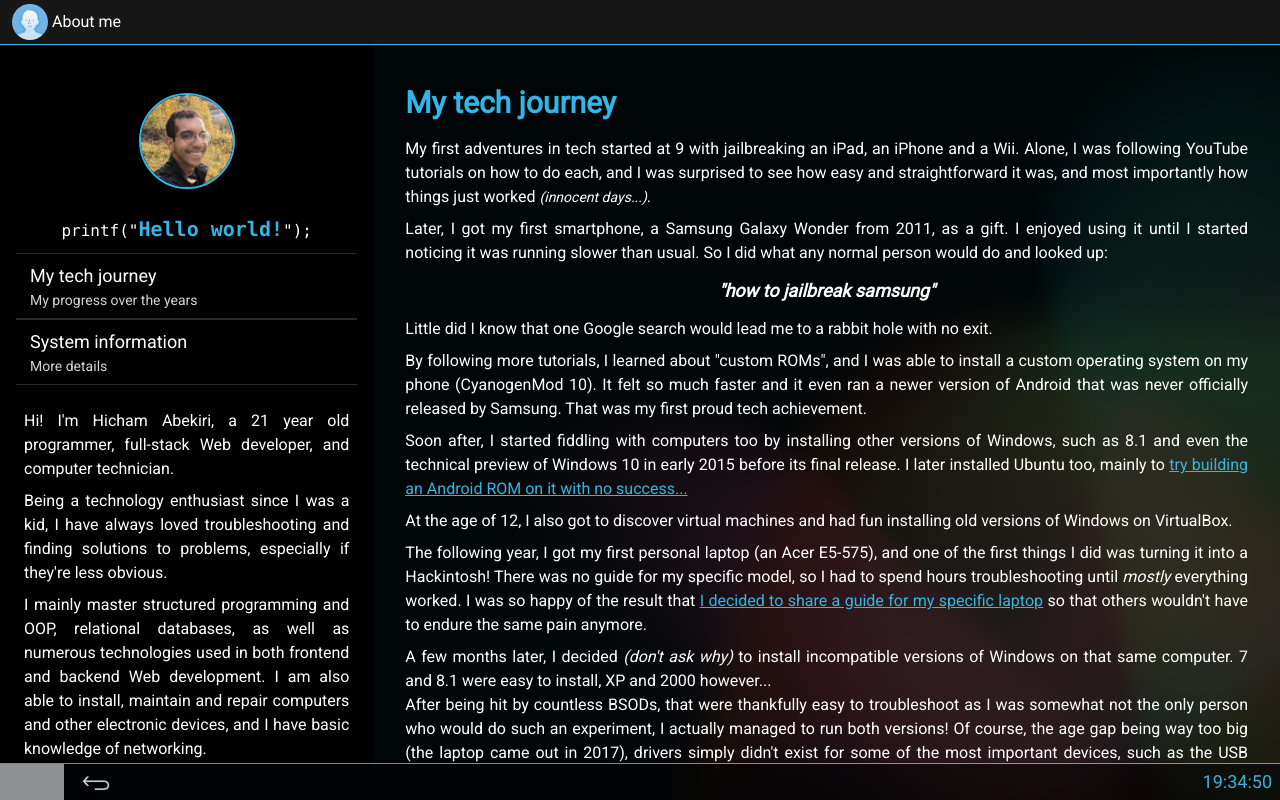
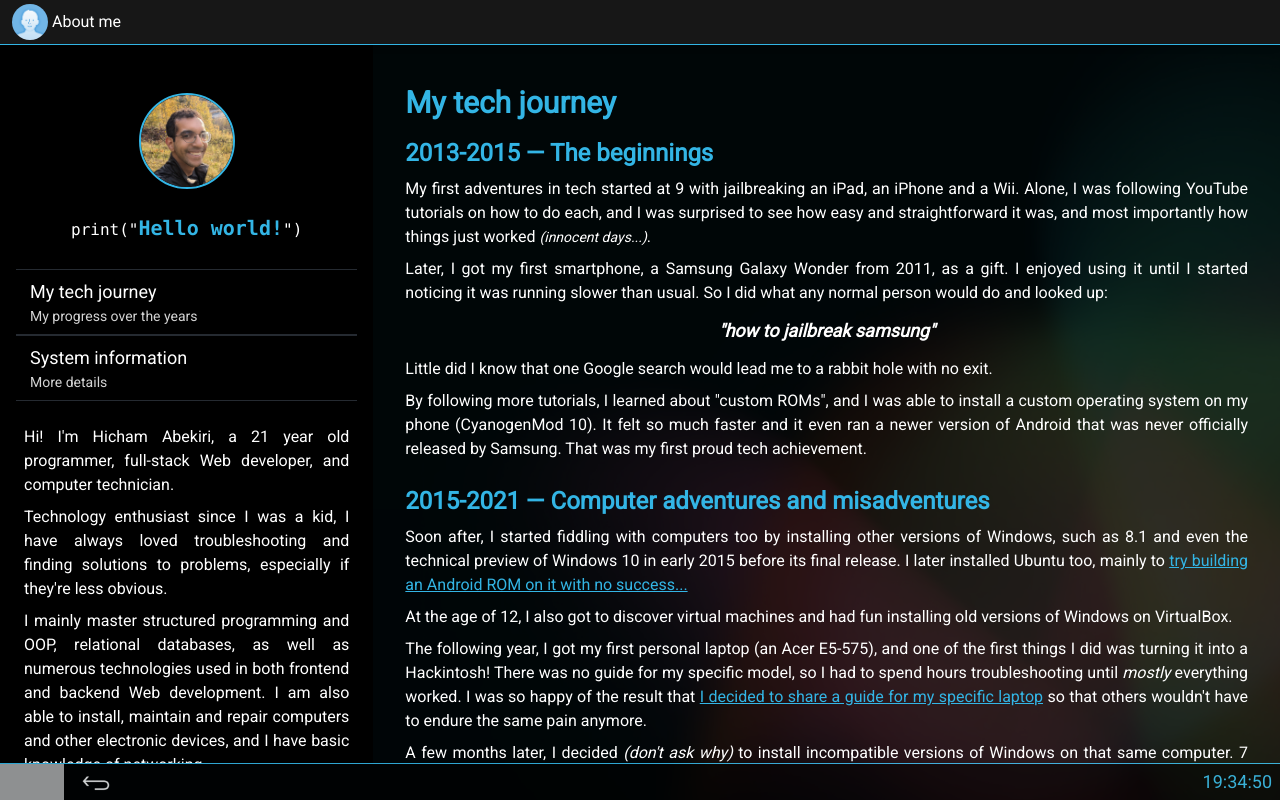
Before and after one commit to itshichabk/holofolio, a Next.js app: page /aboutme/timeline in a window 1280 px wide. Built offline with nearby package versions, Linux system fonts and the light colour scheme; grey boxes are pictures that could not be loaded.

Commit message:
Few layout adjustments

```diff
--- a/app/aboutme/layout.js
+++ b/app/aboutme/layout.js
@@ -31,7 +31,7 @@ export default function AboutMeLayout({children}) {
               Web developer, and computer technician.
             </p>
             <p className="mb-2">
-              Being a technology enthusiast since I was a kid, I have always
+              Technology enthusiast since I was a kid, I have always
               loved troubleshooting and finding solutions to problems,
               especially if they're less obvious.
             </p>
@@ -47,7 +47,7 @@ export default function AboutMeLayout({children}) {
             </p>
           </div>
         </div>
-        <div className={"lg:flex-auto overflow-y-scroll lg:px-4 lg:w-2/3 " + (pathname == "/aboutme" ? " hidden lg:block" : "")}>
+        <div className={"lg:flex-auto overflow-y-scroll lg:px-4 w-full lg:w-2/3 " + (pathname == "/aboutme" ? " hidden lg:block" : "")}>
           {children}
         </div>
       </div>
--- a/app/aboutme/timeline/page.js
+++ b/app/aboutme/timeline/page.js
@@ -11,6 +11,8 @@ export default function Timeline() {
   return (
     <div className="my-10 mx-4 text-justify">
       <h1 className="mb-4 text-holo font-bold text-3xl">My tech journey</h1>
+
+      <h2 className="mb-2 text-holo font-bold text-2xl text-start">2013-2015 — The beginnings</h2>
       <p className="mb-2">
         My first adventures in tech started at 9 with jailbreaking an iPad, an iPhone and a Wii.
         Alone, I was following YouTube tutorials on how to do each, and I was surprised to see how easy and straightforward it was,
@@ -28,6 +30,8 @@ export default function Timeline() {
         By following more tutorials, I learned about "custom ROMs", and I was able to install a custom operating system on my phone (CyanogenMod 10).
         It felt so much faster and it even ran a newer version of Android that was never officially released by Samsung. That was my first proud tech achievement.
       </p>
+
+      <h2 className="mt-6 mb-2 text-holo font-bold text-2xl text-start leading-6">2015-2021 — <span className="whitespace-nowrap text-xl lg:text-2xl">Computer adventures and misadventures</span></h2>
       <p className="mb-2">
         Soon after, I started fiddling with computers too by installing other versions of Windows, such as 8.1 and even the technical preview of Windows 10 in early 2015 before its final release.
         I later installed Ubuntu too, mainly to <a onClick={() => setXda(true)} href="https://xdaforums.com/t/rom-sm-g350e-cyanogenmod-11-news.3226820/page-2#post-64789723" target="#" className="text-holo underline">try building an Android ROM on it with no success...</a>
@@ -60,6 +64,8 @@ export default function Timeline() {
           To this day, I still can't install install the x64 version of Windows XP on it...
         </a>
       </p>
+
+      <h2 className="mt-6 mb-2 text-holo font-bold text-2xl text-start leading-6">2021-now — <span className="font-mono whitespace-nowrap text-xl lg:text-2xl">print("I'm a programmer!");</span></h2>
       <p className="mb-2">
         Fast-forward to 2021, I finally started learning programming! Thanks to a free coupon for a paid Python online course I came across on Reddit, I was able to learn
         fundamental concepts such as variables, loops and if-statements. Later, I got to learn C at a private computer science school, but they only taught the same basics.
--- a/components/HelloWorldCode.jsx
+++ b/components/HelloWorldCode.jsx
@@ -3,18 +3,19 @@
 import { useEffect, useState } from "react"
 
 export default function HelloWorldCode() {
+  const helloWorld = <span className="font-bold text-holo text-xl leading-6">Hello world!</span>;
 
   // PHP, Python, C, JavaScript, C++, Java
   const lines = [
-    <>echo("<span className="font-bold text-holo text-xl">Hello world!</span>");</>,
-    <>print("<span className="font-bold text-holo text-xl">Hello world!</span>")</>,
-    <>printf("<span className="font-bold text-holo text-xl">Hello world!</span>");</>,
-    <>console.log("<span className="font-bold text-holo text-xl">Hello world!</span>");</>,
-    <>std::cout {"<<"} "<span className="font-bold text-holo text-xl">Hello world!</span>";</>,
-    <>System.out.println("<span className="font-bold text-holo text-xl">Hello world!</span>");</>
+    <>echo("{helloWorld}");</>,
+    <>print("{helloWorld}")</>,
+    <>printf("{helloWorld}");</>,
+    <>console.log("{helloWorld}");</>,
+    <>std::cout {"<<"} "{helloWorld}";</>,
+    <>System.out.println("{helloWorld}");</>
   ];
 
-  const [line, setLine] = useState(0);
+  const [line, setLine] = useState(5);
 
   useEffect(() => {
     const interval = setInterval(() => {
@@ -28,8 +29,8 @@ export default function HelloWorldCode() {
   }, [line])
 
   return (
-    <div className="mb-4 md:mb-0 h-12 flex items-center justify-center">
-      <p className="w-full text-center font-mono">{lines[line]}</p>
+    <div className="mb-4 h-12 flex items-center justify-center">
+      <p className="w-full text-center font-mono leading-">{lines[line]}</p>
     </div>
 
   )
```
